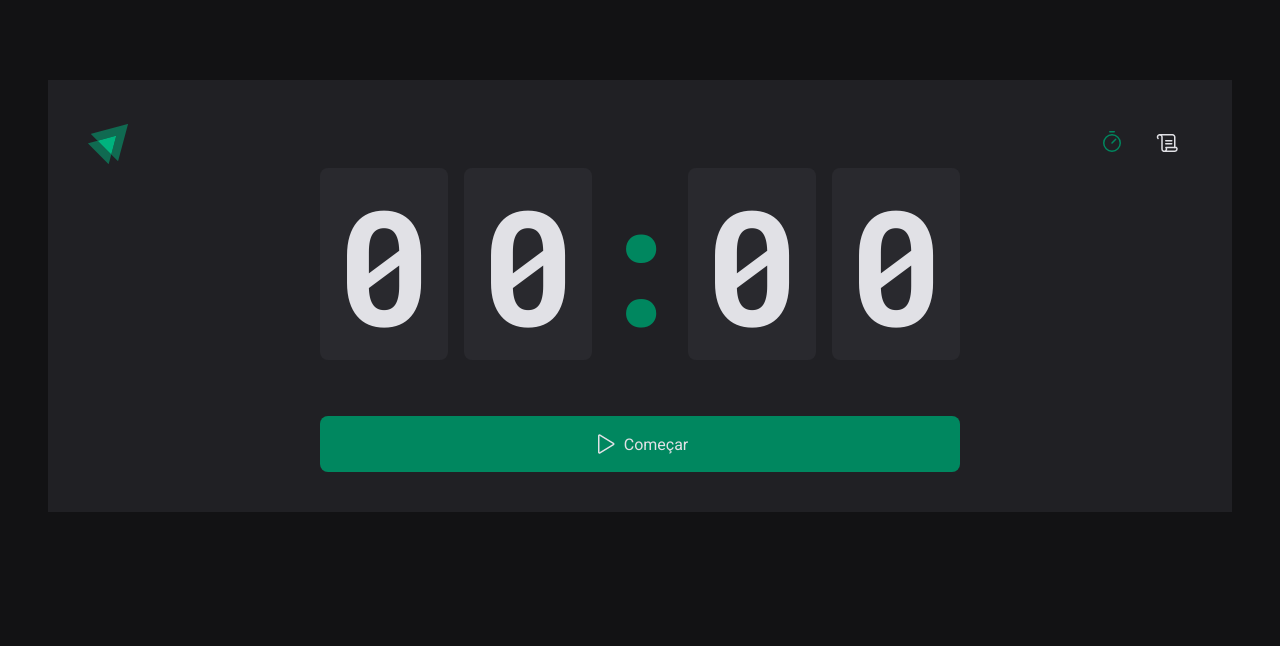
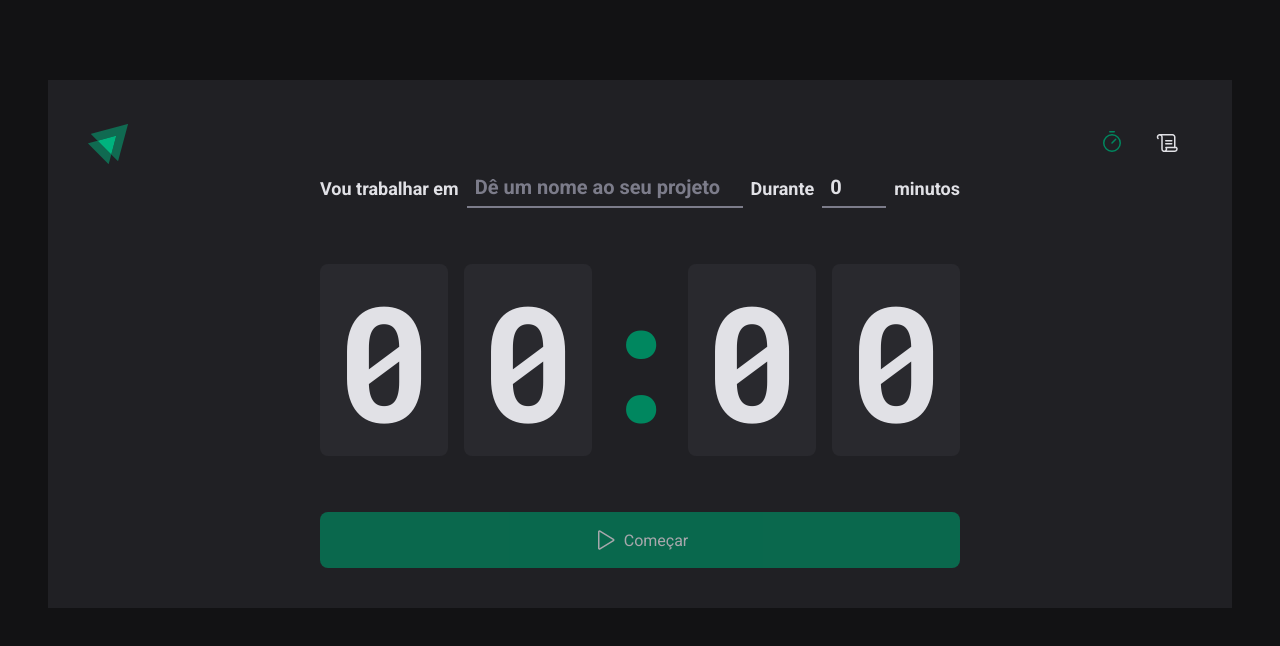
Before and after one commit to Ericles-Miller/Ignite_watch, a React (Vite) app: page / in a window 1280 px wide. Shown: the top 646 px of the page. Built offline with nearby package versions, Linux system fonts and the light colour scheme.

Commit message:
correction components

```diff
--- a/src/components/Home/NewCycleForm/index.tsx
+++ b/src/components/Home/NewCycleForm/index.tsx
@@ -1,7 +1,7 @@
-import { useForm, useFormContext } from "react-hook-form";
+import { useFormContext } from "react-hook-form";
 import { FormContainer, MinuteAmountInput, TaskInput } from "./styles";
 import { useContext } from "react";
-import { CyclesContext } from "..";
+import { CyclesContext } from "../";
 
 export function NewCycleForm() {
   const { activeCycle } = useContext(CyclesContext)
--- a/src/components/Home/index.tsx
+++ b/src/components/Home/index.tsx
@@ -5,6 +5,7 @@ import { createContext, useState } from "react";
 import { CountDown } from "./CountDown";
 import { HomeContainer, StartCountDownButton, StopCountDownButton } from "./styles";
 import { FormProvider,useForm } from "react-hook-form";
+import { NewCycleForm } from "./NewCycleForm";
 
 interface Cycle {
   id: string;
@@ -83,12 +84,22 @@ export function Home() {
     setCycles((state) => [...state, newCycle]);
     setActiveCycleId(id);
     setAmountSecondsPassed(0);
+
+    reset();
   }
 
   function handleInterruptCycle() {
+    setCycles((state) =>
+      state.map((cycle) => {
+        if(cycle.id === activeCycleId) {
+          return { ...cycle, interruptDate: new Date() }
+        }
+        else {
+          return cycle
+        }
+      }),
+    )
     setActiveCycleId(null);
-
-
   }
 
   const task = watch('task');
@@ -107,7 +118,9 @@ export function Home() {
           }}
         >
 
-        <FormProvider {...newCycleForm}/>
+        <FormProvider {...newCycleForm}>
+        <NewCycleForm />
+        </FormProvider>
         <CountDown />
         </CyclesContext.Provider>
 
@@ -118,7 +131,7 @@ export function Home() {
             Interromper
           </StopCountDownButton>
         ) : (
-          <StartCountDownButton /*disabled={isSubmitDisable}*/ type="submit">
+          <StartCountDownButton disabled={isSubmitDisable} type="submit">
             <Play size={24} />
             Começar
           </StartCountDownButton>
```
